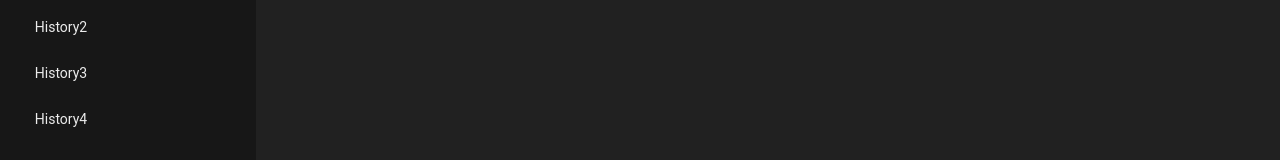
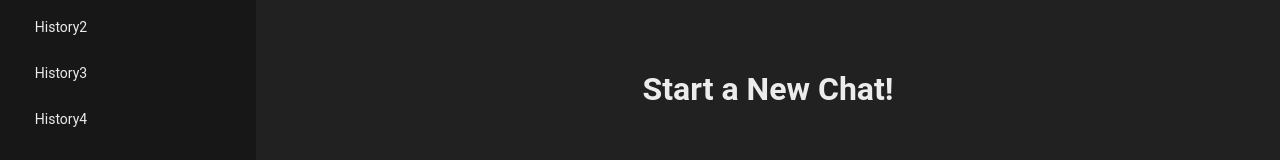
Before and after one commit to logicwithharshal/SigmaGPT, a React (Vite) app in the folder Frontend/: page / in a window 1280 px wide. Shown: the part 128-288 px from the top of the page. Built offline with nearby package versions, Linux system fonts and the light colour scheme.

Commit message:
some chat update

```diff
--- a/Frontend/package.json
+++ b/Frontend/package.json
@@ -12,6 +12,7 @@
   "dependencies": {
     "react": "^19.2.8",
     "react-dom": "^19.2.8",
+    "react-spinners": "^0.17.0",
     "uuid": "^14.0.1"
   },
   "devDependencies": {
--- a/Frontend/src/App.jsx
+++ b/Frontend/src/App.jsx
@@ -9,11 +9,15 @@
   const [prompt, setPrompt] = useState("");
   const [reply, setReply] = useState(null);
   const [currThreadId, setCurrThreadId] = useState(uuidv1());
+  const [prevChats, setPrevChats] = useState([]);
+  const [newChat, setNewChat] = useState(true);
 
   const providerValue = {
     prompt, setPrompt,
     reply, setReply,
-    currThreadId, setCurrThreadId
+    currThreadId, setCurrThreadId,
+    newChat, setNewChat,
+    prevChats, setPrevChats
   };
 
   return (
--- a/Frontend/src/Chat.css
+++ b/Frontend/src/Chat.css
@@ -0,0 +1,25 @@
+.chats {
+    max-width: 700px;
+    overflow-y: scroll;
+    padding: 8rem;
+}
+
+.userDiv {
+    display: flex;
+    justify-content: flex-end;
+    font-size: 0.9rem;
+}
+
+.gptDiv {
+    text-align: left;
+    font-size: 0.9rem;
+}
+
+.userMessage {
+    background-color: #323232;
+    padding: 10px 20px;
+    border-radius: 14px;
+    margin-left: 15rem;
+    max-width: 500px;
+    width: fit-content;
+}
--- a/Frontend/src/Chat.jsx
+++ b/Frontend/src/Chat.jsx
@@ -1,8 +1,34 @@
 import "./Chat.css";
+import { useContext } from "react";
+import { MyContext } from "./MyContext";
 
-function Chat(){
-    return(
-        <></>
+function Chat() {
+    const {newChat, prevChats} = useContext(MyContext);
+
+    return (
+        <>
+            {newChat && <h1>Start a New Chat!</h1>}
+            <div className="chats">
+                {
+                    prevChats?.map((chat, idx) =>
+                        <div className={chat.role==="user"?"userDiv":"gptDiv"} key={idx}>
+                            {
+                                chat.role === "user"?
+                                <p className="userMessage">{chat.content}</p>:
+                                <p className="gptMessage">{chat.content}</p>
+                            }
+                        </div>
+                    )
+                }
+
+                {/* <div className="userDiv">
+                    <p className="userMessage">User Message</p>
+                </div>
+                <div className="gptDiv">
+                    <p className="gptMessage">GPT Generated Message</p>
+                </div> */}
+            </div>
+        </>
     )
 }
 
--- a/Frontend/src/ChatWindow.jsx
+++ b/Frontend/src/ChatWindow.jsx
@@ -1,12 +1,15 @@
 import "./ChatWindow.css";
 import Chat from "./Chat.jsx";
 import { MyContext } from "./MyContext.jsx";
-import { useContext } from "react";
-
+import { useContext, useState, useEffect } from "react";
+import {ScaleLoader} from "react-spinners";
 
 function ChatWindow(){
-    const {prompt, setPrompt, reply, setReply, currThreadId} = useContext(MyContext);
+    const {prompt, setPrompt, reply, setReply, currThreadId, prevChats, setPrevChats} = useContext(MyContext);
+    const [loading, setLoading] = useState(false);
+
     const getReply = async () => {
+        setLoading(true);
         const options = {
             method: "POST",
             headers:{
@@ -24,7 +27,24 @@
         }catch(err){
             console.log(err);
         }
+        setLoading(false);
     }
+
+    // Append new chat to prevChats
+    useEffect(() => {
+        if (prompt && reply) {
+            setPrevChats(prevChats => (
+                [...prevChats, {
+                    role: "user",
+                    content: prompt
+                },{
+                    role: "assistant",
+                    content: reply
+                }]
+            ));
+        }
+        setPrompt("");
+    }, [reply]);
 
     return(
         <div className="chatWindow">
@@ -36,6 +56,10 @@
             </div>
 
             <Chat></Chat>
+
+            <ScaleLoader color="#fff" loading={loading}>
+
+            </ScaleLoader>
 
             <div className="chatInput">
                 <div className="inputBox">
```
Also changed, not shown: 1 other file (tests, documents, lock files or other folders).
